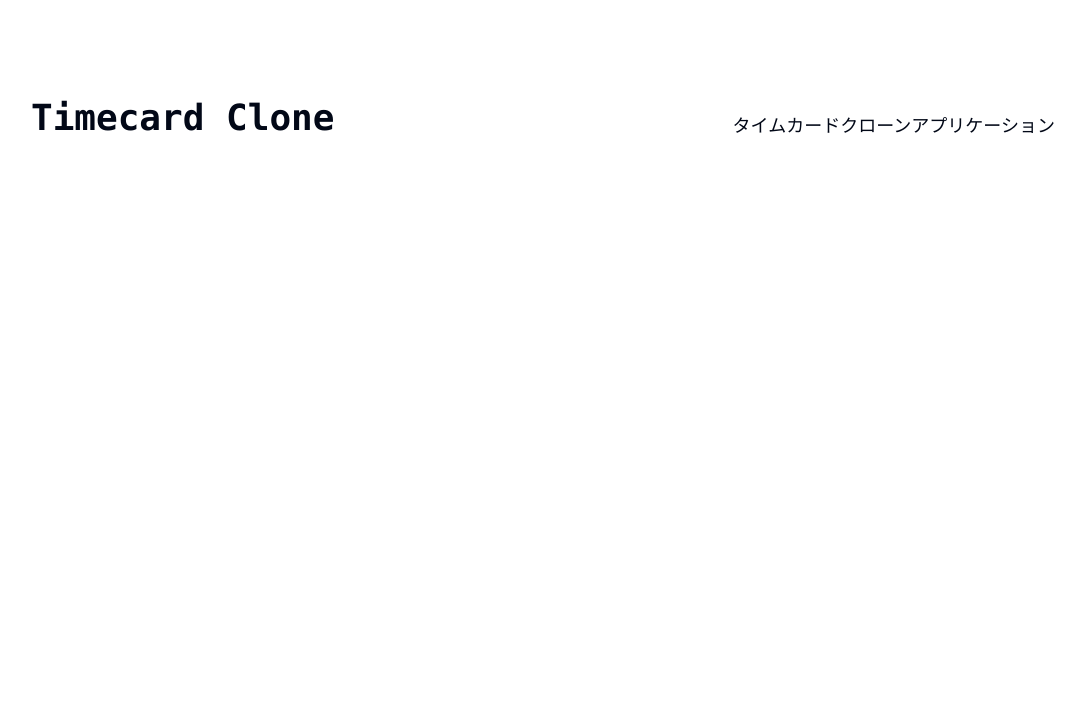
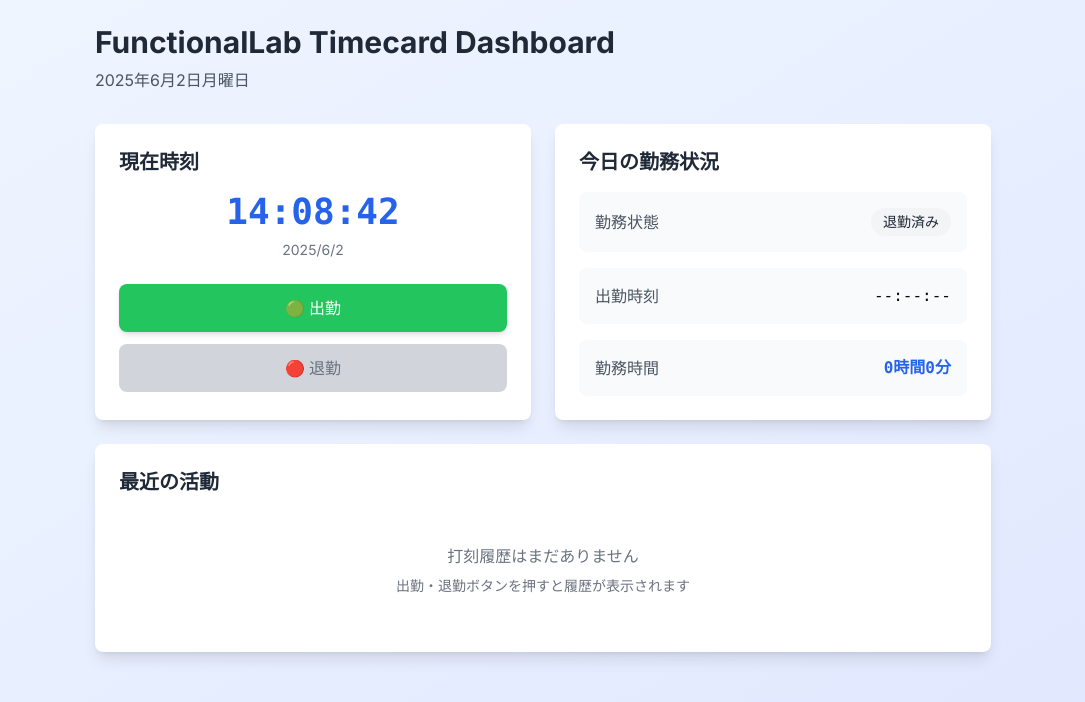
Before and after one commit to Taro0504/timecard-clone, a Next.js app in the folder frontend/: page / in a window 1280 px wide. Shown: the top 702 px of the page, without its empty margins (97-1182 px from the left). Built offline with nearby package versions, Linux system fonts and the light colour scheme.

Commit message:
feat:Create Dashboard page

```diff
--- a/frontend/src/app/page.tsx
+++ b/frontend/src/app/page.tsx
@@ -1,9 +1,171 @@
-export default function Home() {
+'use client';
+
+import { useState, useEffect } from 'react';
+
+export default function Dashboard() {
+  const [currentTime, setCurrentTime] = useState<Date>(new Date());
+  const [isWorking, setIsWorking] = useState<boolean>(false);
+  const [workStartTime, setWorkStartTime] = useState<Date | null>(null);
+
+  // 現在時刻の更新
+  useEffect(() => {
+    const timer = setInterval(() => {
+      setCurrentTime(new Date());
+    }, 1000);
+
+    return () => clearInterval(timer);
+  }, []);
+
+  // 出勤処理
+  const handleClockIn = () => {
+    const now = new Date();
+    setWorkStartTime(now);
+    setIsWorking(true);
+    console.log('出勤時刻:', now.toLocaleString('ja-JP'));
+  };
+
+  // 退勤処理
+  const handleClockOut = () => {
+    const now = new Date();
+    setIsWorking(false);
+    console.log('退勤時刻:', now.toLocaleString('ja-JP'));
+    if (workStartTime) {
+      const workDuration = now.getTime() - workStartTime.getTime();
+      const hours = Math.floor(workDuration / (1000 * 60 * 60));
+      const minutes = Math.floor(
+        (workDuration % (1000 * 60 * 60)) / (1000 * 60)
+      );
+      console.log(`勤務時間: ${hours}時間${minutes}分`);
+    }
+  };
+
+  // 勤務時間の計算
+  const calculateWorkTime = () => {
+    if (!isWorking || !workStartTime) return '0時間0分';
+    const duration = currentTime.getTime() - workStartTime.getTime();
+    const hours = Math.floor(duration / (1000 * 60 * 60));
+    const minutes = Math.floor((duration % (1000 * 60 * 60)) / (1000 * 60));
+    return `${hours}時間${minutes}分`;
+  };
+
   return (
-    <main className="flex min-h-screen flex-col items-center justify-between p-24">
-      <div className="z-10 max-w-5xl w-full items-center justify-between font-mono text-sm lg:flex">
-        <h1 className="text-4xl font-bold">Timecard Clone</h1>
-        <p className="mt-4 text-lg">タイムカードクローンアプリケーション</p>
+    <main className="min-h-screen bg-gradient-to-br from-blue-50 to-indigo-100 p-6">
+      <div className="max-w-4xl mx-auto">
+        {/* ヘッダー */}
+        <header className="mb-8">
+          <h1 className="text-3xl font-bold text-gray-800 mb-2">
+            FunctionalLab Timecard Dashboard
+          </h1>
+          <p className="text-gray-600">
+            {currentTime.toLocaleDateString('ja-JP', {
+              year: 'numeric',
+              month: 'long',
+              day: 'numeric',
+              weekday: 'long',
+            })}
+          </p>
+        </header>
+
+        {/* メインコンテンツ */}
+        <div className="grid grid-cols-1 lg:grid-cols-2 gap-6">
+          {/* 時計・打刻セクション */}
+          <div className="bg-white rounded-lg shadow-lg p-6">
+            <h2 className="text-xl font-semibold text-gray-800 mb-4">
+              現在時刻
+            </h2>
+
+            {/* デジタル時計 */}
+            <div className="text-center mb-6">
+              <div className="text-4xl font-mono font-bold text-blue-600 mb-2">
+                {currentTime.toLocaleTimeString('ja-JP')}
+              </div>
+              <div className="text-sm text-gray-500">
+                {currentTime.toLocaleDateString('ja-JP')}
+              </div>
+            </div>
+
+            {/* 打刻ボタン */}
+            <div className="space-y-3">
+              <button
+                onClick={handleClockIn}
+                disabled={isWorking}
+                className={`w-full py-3 px-4 rounded-lg font-medium transition-all duration-200 ${
+                  isWorking
+                    ? 'bg-gray-300 text-gray-500 cursor-not-allowed'
+                    : 'bg-green-500 hover:bg-green-600 text-white shadow-md hover:shadow-lg'
+                }`}
+              >
+                🟢 出勤
+              </button>
+
+              <button
+                onClick={handleClockOut}
+                disabled={!isWorking}
+                className={`w-full py-3 px-4 rounded-lg font-medium transition-all duration-200 ${
+                  !isWorking
+                    ? 'bg-gray-300 text-gray-500 cursor-not-allowed'
+                    : 'bg-red-500 hover:bg-red-600 text-white shadow-md hover:shadow-lg'
+                }`}
+              >
+                🔴 退勤
+              </button>
+            </div>
+          </div>
+
+          {/* 勤務状況セクション */}
+          <div className="bg-white rounded-lg shadow-lg p-6">
+            <h2 className="text-xl font-semibold text-gray-800 mb-4">
+              今日の勤務状況
+            </h2>
+
+            <div className="space-y-4">
+              {/* 勤務状態 */}
+              <div className="flex items-center justify-between p-4 bg-gray-50 rounded-lg">
+                <span className="text-gray-600">勤務状態</span>
+                <span
+                  className={`px-3 py-1 rounded-full text-sm font-medium ${
+                    isWorking
+                      ? 'bg-green-100 text-green-800'
+                      : 'bg-gray-100 text-gray-800'
+                  }`}
+                >
+                  {isWorking ? '勤務中' : '退勤済み'}
+                </span>
+              </div>
+
+              {/* 出勤時刻 */}
+              <div className="flex items-center justify-between p-4 bg-gray-50 rounded-lg">
+                <span className="text-gray-600">出勤時刻</span>
+                <span className="font-mono">
+                  {workStartTime
+                    ? workStartTime.toLocaleTimeString('ja-JP')
+                    : '--:--:--'}
+                </span>
+              </div>
+
+              {/* 勤務時間 */}
+              <div className="flex items-center justify-between p-4 bg-gray-50 rounded-lg">
+                <span className="text-gray-600">勤務時間</span>
+                <span className="font-mono text-blue-600 font-semibold">
+                  {calculateWorkTime()}
+                </span>
+              </div>
+            </div>
+          </div>
+        </div>
+
+        {/* 最近の活動セクション */}
+        <div className="mt-6 bg-white rounded-lg shadow-lg p-6">
+          <h2 className="text-xl font-semibold text-gray-800 mb-4">
+            最近の活動
+          </h2>
+          <div className="text-center text-gray-500 py-8">
+            <p>打刻履歴はまだありません</p>
+            <p className="text-sm mt-2">
+              出勤・退勤ボタンを押すと履歴が表示されます
+            </p>
+          </div>
+        </div>
       </div>
     </main>
   );
```
